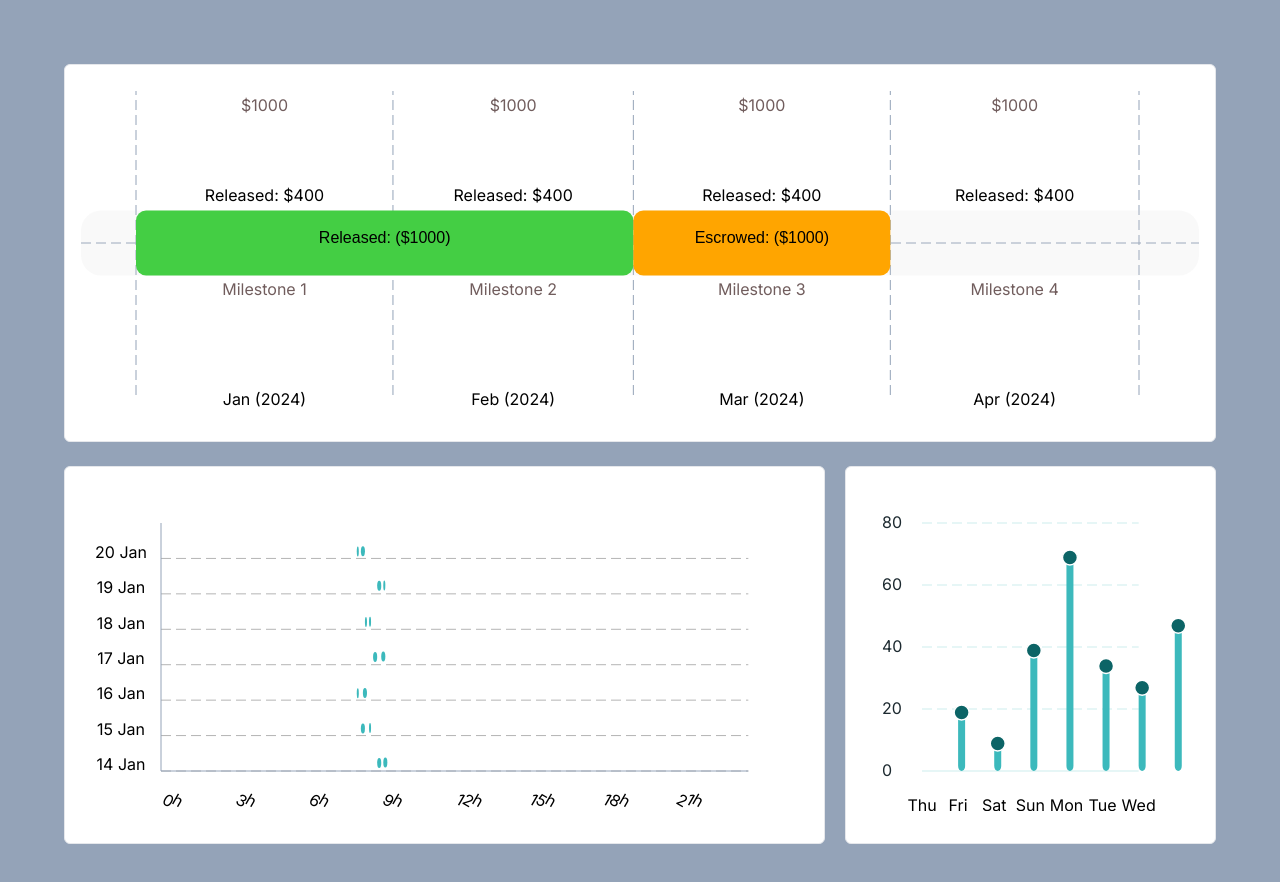
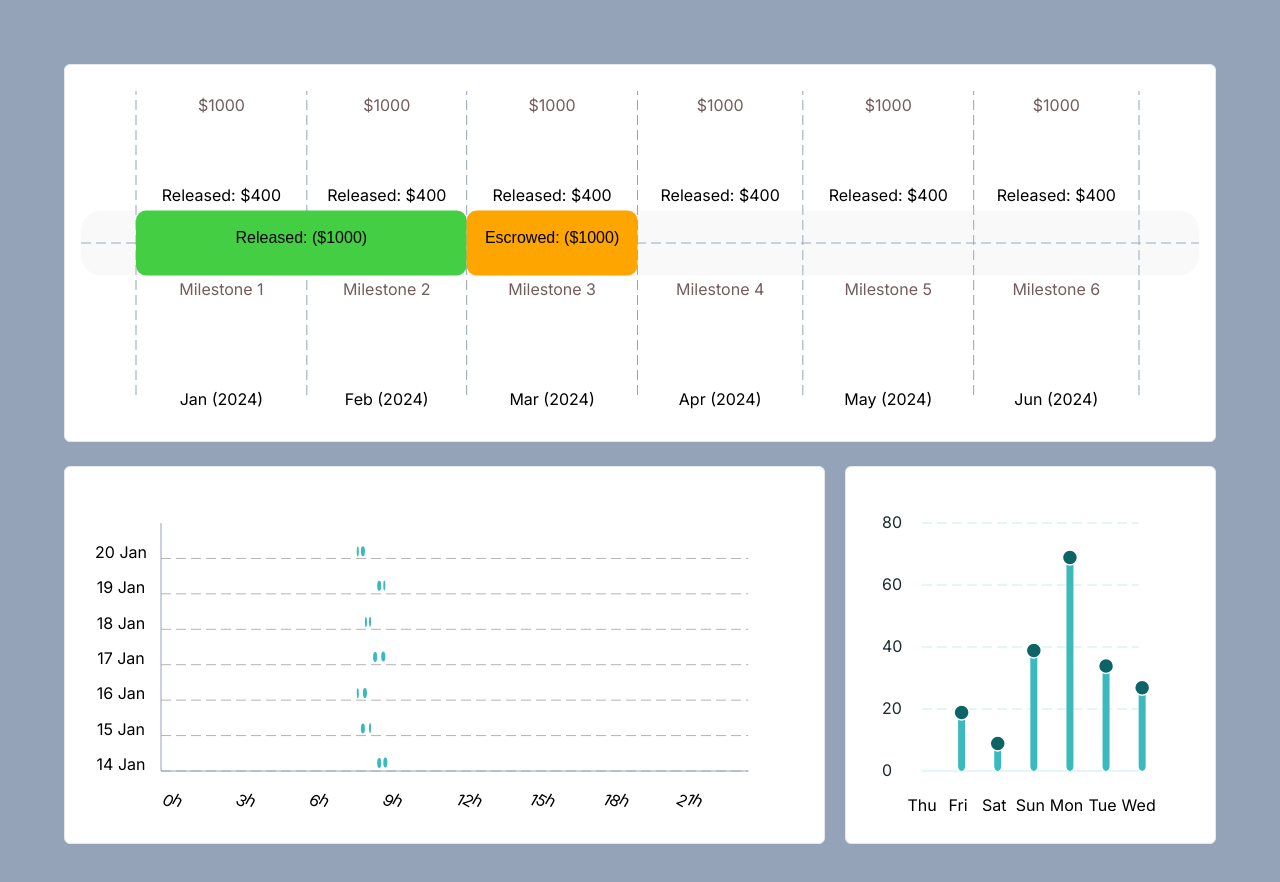
Before and after one commit to shahzaibfs/Next14-Mongodb-Socket-Multi-server-AntD, a Next.js app: page / in a window 1280 px wide. Shown: the top 882 px of the page. Built offline with nearby package versions, Linux system fonts and the light colour scheme.

Commit message:
bug fixed

```diff
--- a/src/components/charts/agent-milestone.tsx
+++ b/src/components/charts/agent-milestone.tsx
@@ -6,6 +6,8 @@ import useMeasure from "react-use-measure";
 import { type ReactNode, useEffect, useState } from "react";
 import withErrorBoundary from "@/hocs/with-error-boundry";
 import { endOfMonth, format, startOfMonth } from "date-fns";
+
+const AnimationFrame = 0.2
 
 interface ProcessedSvg {
     releasedAmount: number[];
@@ -61,7 +63,7 @@ function AgentMilestone({ classNames }: {
     }, [height, width]);
 
     function initD3Data() {
-        const NO_OF_TICKS = 4;
+        const NO_OF_TICKS = 5;
         const MARGINS = {
             left: 55,
             right: 60,
@@ -82,7 +84,7 @@ function AgentMilestone({ classNames }: {
             .scaleTime()
             .domain([
                 startOfMonth(new Date(2024, 0, 1)),
-                endOfMonth(new Date(2024, 3, 1)),
+                endOfMonth(new Date(2024, 5, 1)),
             ])
             .range([MARGINS.left, DIMENSIONS.width - MARGINS.right]);
 
@@ -186,7 +188,7 @@ function AgentMilestone({ classNames }: {
                                                             style={{ strokeDasharray: "10 5" }}
                                                             initial={{ opacity: 0, strokeDasharray: "0" }}
                                                             animate={{ opacity: 1, strokeDasharray: "10 5" }}
-                                                            transition={{ duration: 0.4 }}
+                                                            transition={{ duration: AnimationFrame }}
                                                         />
                                                     );
                                                 })}
@@ -198,7 +200,7 @@ function AgentMilestone({ classNames }: {
                                             y={tick.amount.y}
                                             initial={{ opacity: 0, y: -20 }}
                                             animate={{ opacity: 1, y: 0 }}
-                                            transition={{ delay: 0.5, duration: 0.4 }}
+                                            transition={{ delay: 0.3, duration: AnimationFrame }}
                                             fill={"#715d5d"}
 
                                         >
@@ -210,7 +212,7 @@ function AgentMilestone({ classNames }: {
                                             y={tick.text.y}
                                             initial={{ opacity: 0, y: -20 }}
                                             animate={{ opacity: 1, y: 0 }}
-                                            transition={{ delay: 0.5, duration: 0.4 }}
+                                            transition={{ delay: 0.3, duration: AnimationFrame }}
                                         >
                                             {tick.text.label}
                                         </motion.text>
@@ -220,7 +222,7 @@ function AgentMilestone({ classNames }: {
                                             y={tick.milestone.y}
                                             initial={{ opacity: 0, y: -20 }}
                                             animate={{ opacity: 1, y: 0 }}
-                                            transition={{ delay: 0.5, duration: 0.4 }}
+                                            transition={{ delay: 0.3, duration:AnimationFrame }}
                                             fill={"#715d5d"}
                                         >
                                             {tick.milestone.label}
@@ -231,7 +233,7 @@ function AgentMilestone({ classNames }: {
                                             y={tick.releasedAmount.y}
                                             initial={{ opacity: 0, y: -20 }}
                                             animate={{ opacity: 1, y: 0 }}
-                                            transition={{ delay: 0.5, duration: 0.4 }}
+                                            transition={{ delay: 0.3, duration: AnimationFrame}}
                                             color={"#111"}
                                         >
                                             Released: {tick.releasedAmount.label}
@@ -251,7 +253,7 @@ function AgentMilestone({ classNames }: {
                                     strokeDasharray: "10 5",
                                     x2: processedSvg.DIMENSIONS.width,
                                 }}
-                                transition={{ duration: 0.4 }}
+                                transition={{ duration: AnimationFrame }}
                             />
                             <motion.rect
                                 height={processedSvg.rectSize}
@@ -262,7 +264,7 @@ function AgentMilestone({ classNames }: {
                                 fill="#cdcdce21"
                                 initial={{ opacity: 0, width: 0 }}
                                 animate={{ opacity: 1, width: processedSvg.DIMENSIONS.width }}
-                                transition={{ duration: 0.4, delay: 0.4 }}
+                                transition={{ duration: 0.4, delay:AnimationFrame}}
                             />
                             <Popover
                                 overlayClassName="max-w-sm"
@@ -290,7 +292,7 @@ function AgentMilestone({ classNames }: {
                                                 Number(processedSvg.releasedAmount?.[1]) -
                                                 Number(processedSvg?.releasedAmount[0]),
                                         }}
-                                        transition={{ duration: 0.4, delay: 0.8 }}
+                                        transition={{ duration: AnimationFrame , delay: 0.8 }}
                                     />
                                     <motion.text
                                         // TODO: Instead We can use Lerp here
@@ -307,7 +309,7 @@ function AgentMilestone({ classNames }: {
                                         textAnchor="middle"
                                         initial={{ opacity: 0, y: -20 }}
                                         animate={{ opacity: 1, y: 0 }}
-                                        transition={{ duration: 0.4, delay: 1.2 }}
+                                        transition={{ duration: AnimationFrame, delay: 1.2 }}
                                     >
                                         Released: ($1000)
                                     </motion.text>
@@ -328,7 +330,7 @@ function AgentMilestone({ classNames }: {
                                             Number(processedSvg.escrowedAmount?.[1]) -
                                             Number(processedSvg?.escrowedAmount[0]),
                                     }}
-                                    transition={{ duration: 0.4, delay: 1.6 }}
+                                    transition={{ duration: AnimationFrame, delay: 1.6 }}
                                 />
                                 <motion.text
                                     // TODO: Instead We can use Lerp here
@@ -345,7 +347,7 @@ function AgentMilestone({ classNames }: {
                                     textAnchor="middle"
                                     initial={{ opacity: 0, y: -20 }}
                                     animate={{ opacity: 1, y: 0 }}
-                                    transition={{ duration: 0.4, delay: 2 }}
+                                    transition={{ duration: AnimationFrame, delay: 2 }}
                                 >
                                     Escrowed: ($1000)
                                 </motion.text>
--- a/src/components/charts/linear-time-logs.tsx
+++ b/src/components/charts/linear-time-logs.tsx
@@ -119,14 +119,20 @@ function LinearTimeLogs({
             logs: data.map(({ date, value }, idx) => {
                 const y = yScale(value);
                 const height = DIMENSIONS.height - MARGINS.bottom - y;
+                const x = xScale(startOfDay(parseISO(date)));
+
+                if (x < MARGINS.left || x > (DIMENSIONS.width - MARGINS.right)) {
+                    return null
+                }
+
                 return {
                     width: 7,
-                    x: xScale(startOfDay(parseISO(date))),
+                    x,
                     date: parseISO(date),
                     y: y,
                     height: height,
                 }
-            })
+            }).filter((d): d is NonNullable<typeof d> => d !== null)
         };
 
         setProcessedSvg(processedSvg);
```
